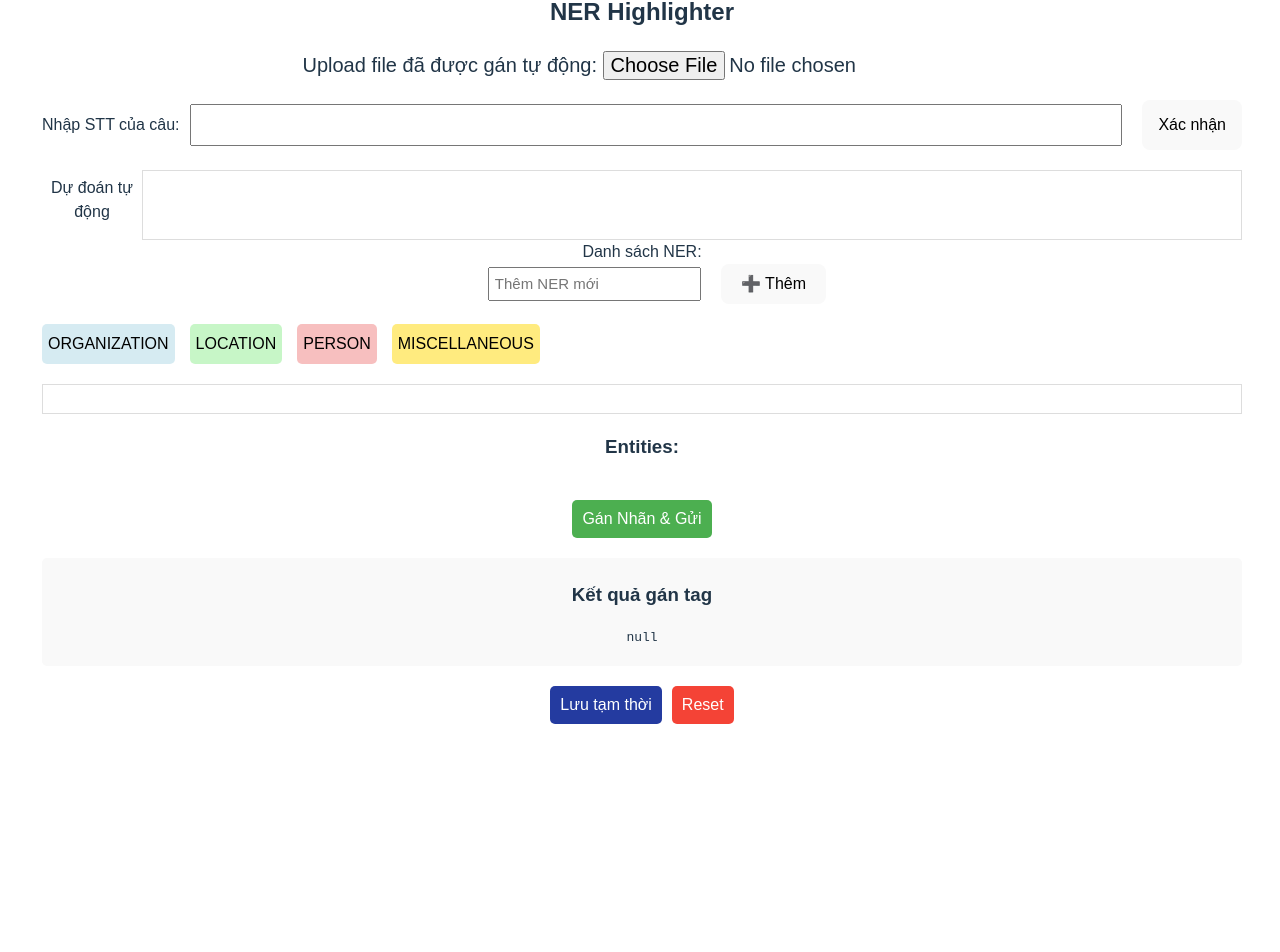
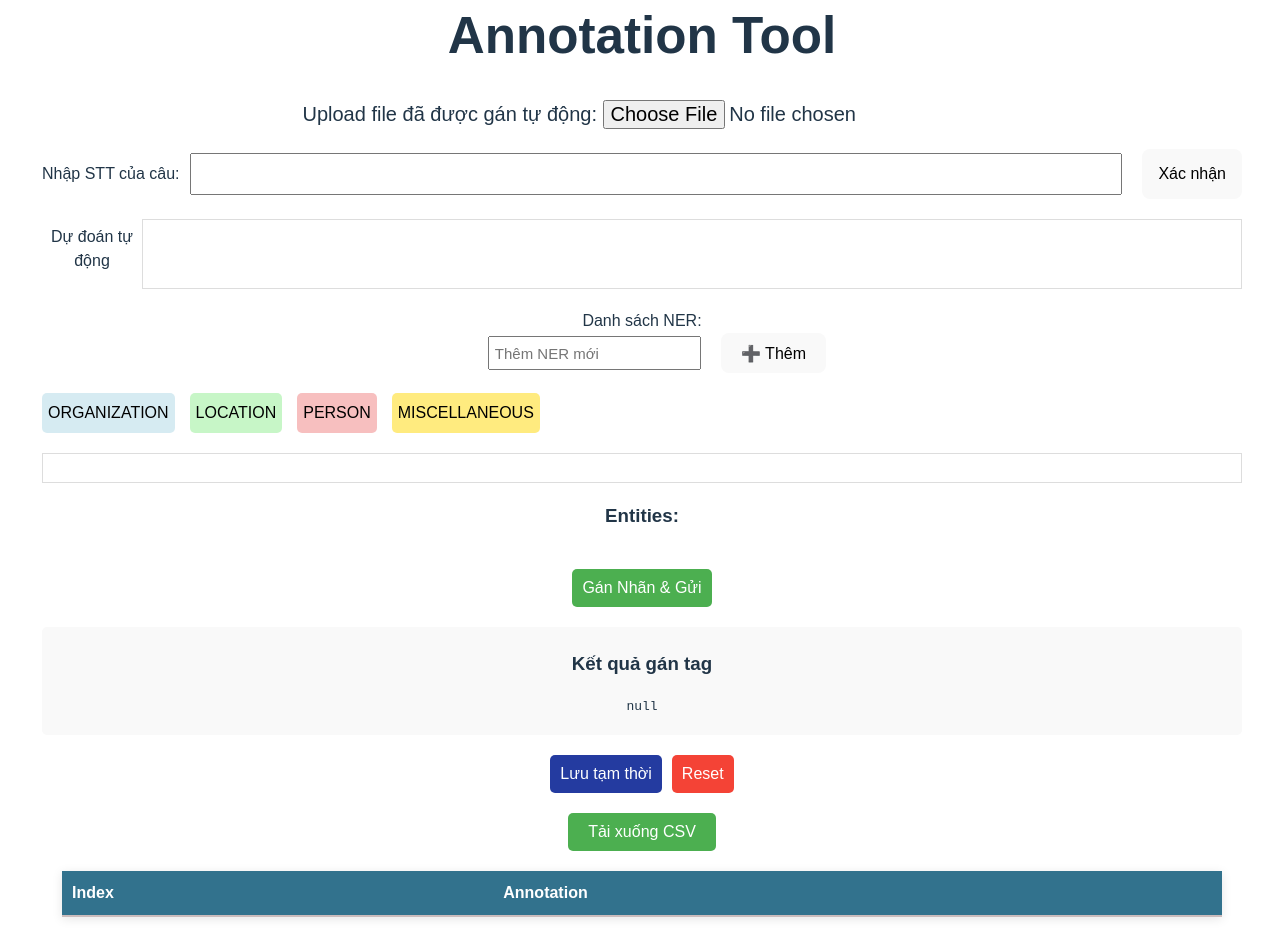
Before and after one commit to tamchamchi/CS321, a React (Vite) app in the folder client/: page / in a window 1280 px wide. Shown: the part 68-1020 px from the top of the page. Before the commit the page ends 834 px from the top, so only its background shows below. Built offline with nearby package versions, Linux system fonts and the light colour scheme.

Commit message:
fix feature download file

```diff
--- a/client/src/pages/HightLightNER/HighlightPredict.jsx
+++ b/client/src/pages/HightLightNER/HighlightPredict.jsx
@@ -45,7 +45,7 @@ const HighlightPredict = ({ text, tags, getColor }) => {
    };
 
    return (
-     <div style={{ display: "flex", flexDirection: "row" }}>
+     <div style={{ display: "flex", flexDirection: "row", marginBottom: "20px" }}>
        <p>Dự đoán tự động</p>
        <div
          style={{
--- a/client/src/pages/HightLightNER/ListProcessedSentences.jsx
+++ b/client/src/pages/HightLightNER/ListProcessedSentences.jsx
@@ -4,12 +4,17 @@ import Papa from "papaparse";
 const ListProcessedSentences = ({ dataSave }) => {
   // Hàm để tải xuống file CSV
   const downloadCSV = () => {
+    const filteredData = dataSave.filter(
+      (row) => row.index !== undefined && row.index !== null
+    );
+
     const csvData = Papa.unparse(
-         dataSave.map((row, index) => ({
-            Index: index + 1,
-            Sentence: row.sentence,
-            Predict: row.predict,
-            Annotation: row.annotation,
+      filteredData.map((row) => ({
+        index: row.index,
+        src_sents: row.src_sents?.sentences || "", // Kiểm tra nếu có giá trị
+        predict_sents: row.src_sents?.xml_format || "",
+        tagged_sents: row.tagged_sents || "",
+        manual_tags: JSON.stringify(row.manual_tags || {}),
       }))
     );
 
@@ -17,7 +22,7 @@ const ListProcessedSentences = ({ dataSave }) => {
     const url = URL.createObjectURL(blob);
     const link = document.createElement("a");
     link.href = url;
-      link.setAttribute("download", "data.csv");
+    link.setAttribute("download", "annotation.csv");
     document.body.appendChild(link);
     link.click();
     document.body.removeChild(link);
@@ -49,28 +54,40 @@ const ListProcessedSentences = ({ dataSave }) => {
         }}
       >
         <thead>
-               <tr style={{ backgroundColor: "#32728d", textAlign: "left" }}>
-                  <th style={{ padding: "10px", borderBottom: "2px solid #cbbcbc" }}>Index</th>
-                  <th style={{ padding: "10px", borderBottom: "2px solid #cbbcbc" }}>Sentence</th>
-                  <th style={{ padding: "10px", borderBottom: "2px solid #cbbcbc" }}>Predict</th>
-                  <th style={{ padding: "10px", borderBottom: "2px solid #cbbcbc" }}>Annotation</th>
+          <tr
+            style={{
+              backgroundColor: "#32728d",
+              textAlign: "left",
+              color: "white",
+            }}
+          >
+            <th style={{ padding: "10px", borderBottom: "2px solid #cbbcbc" }}>
+              Index
+            </th>
+            <th style={{ padding: "10px", borderBottom: "2px solid #cbbcbc" }}>
+              Annotation
+            </th>
           </tr>
         </thead>
         <tbody>
-               {dataSave.map((row, index) => (
+          {dataSave
+            .filter((row) => row.index) // Chỉ lấy những dòng có row.index
+            .map((row, index) => (
               <tr key={index}>
-                     <td style={{ padding: "10px", borderBottom: "1px solid #cbbcbc" }}>{index + 1}</td>
+                <td
+                  style={{ padding: "10px", borderBottom: "1px solid #cbbcbc" }}
+                >
+                  {row.index}
+                </td>
                 <td
                   style={{
                     padding: "10px",
-                           borderBottom: "1px solid #ddd",
-                           wordBreak: "break-word", // Xử lý câu dài
+                    borderBottom: "1px solid #cbbcbc",
+                    wordBreak: "break-word",
                   }}
                 >
-                        {row.sentence}
+                  {row.tagged_sents || "N/A"}
                 </td>
-                     <td style={{ padding: "10px", borderBottom: "1px solid #cbbcbc" }}>{row.predict}</td>
-                     <td style={{ padding: "10px", borderBottom: "1px solid #cbbcbc" }}>{row.annotation}</td>
               </tr>
             ))}
         </tbody>
--- a/client/src/pages/HightLightNER/init.jsx
+++ b/client/src/pages/HightLightNER/init.jsx
@@ -40,10 +40,10 @@ const HighlightNER = () => {
   const handleOnClickSentenceInput = (inputNumber) => {
     if (parseInt(inputNumber) >= 0) {
       setIndexSentence(inputNumber);
-      let json_str = csvData[inputNumber].tags.replace(/'/g, '"');
+      let json_str = csvData[inputNumber].tags
+      let sent = csvData[inputNumber].sentences;
       const data_tags = JSON.parse(json_str);
-      setTags(data_tags.tags);
-      setTextHighlight(data_tags.text);
+      setTextHighlight(sent);
       setTextPredict(data_tags.text);
       setTagsPredict(data_tags.tags);
     } else {
@@ -152,15 +152,17 @@ const HighlightNER = () => {
         // Nếu đã tồn tại, cập nhật giá trị mới
         updatedData[existingIndex] = {
           index: indexSentence,
-          sentence: csvData[indexSentence],
-          annotation: DataTagging,
+          src_sents: csvData[indexSentence],
+          tagged_sents: DataTagging,
+          manual_tags: tags,
         };
       } else {
         // Nếu chưa tồn tại, thêm mới
         updatedData.push({
           index: indexSentence,
-          sentence: csvData[indexSentence],
-          annotation: DataTagging,
+          src_sents: csvData[indexSentence],
+          tagged_sents: DataTagging,
+          manual_tags: tags,
         });
       }
 
@@ -170,7 +172,6 @@ const HighlightNER = () => {
 
   const sendDataToBackend = async () => {
     const text = csvData[indexSentence];
-    console.log(text);
     const payload = { text, tags };
     setLoading(true);
     setDataTagging(null);
@@ -206,9 +207,21 @@ const HighlightNER = () => {
     }
   };
 
+  const handRestart = () => {
+    setIndexSentence("");
+    setTags([]);
+    setDataTagging(null);
+    setTextHighlight("");
+    setTextPredict("");
+    setSelectedNER("");
+    setTagsPredict([]);
+    setTags([]);
+
+  }
+
   return (
     <div style={{ padding: "10px", fontFamily: "Arial", width: "1200px" }}>
-      <h2>NER Highlighter</h2>
+      <h1>Annotation Tool</h1>
       <CSVReader onCsvDataUpdate={handleCsvDataUpdate} />
 
       <IndexSentenceInput onClickSentenceInput={handleOnClickSentenceInput} />
@@ -294,11 +307,7 @@ const HighlightNER = () => {
         </button>
 
         <button
-          onClick={() => {
-            setIndexSentence("");
-            setTags([]);
-            setDataTagging(null);
-          }}
+          onClick={handRestart}
           style={{
             padding: "10px",
             fontSize: "16px",
@@ -313,7 +322,7 @@ const HighlightNER = () => {
         </button>
       </div>
 
-      {/* <ListProcessedSentences dataSave={dataSave} /> */}
+      <ListProcessedSentences dataSave={dataSave} />
     </div>
   );
 };
```
Lines whose indentation alone changed are shown as unchanged.
